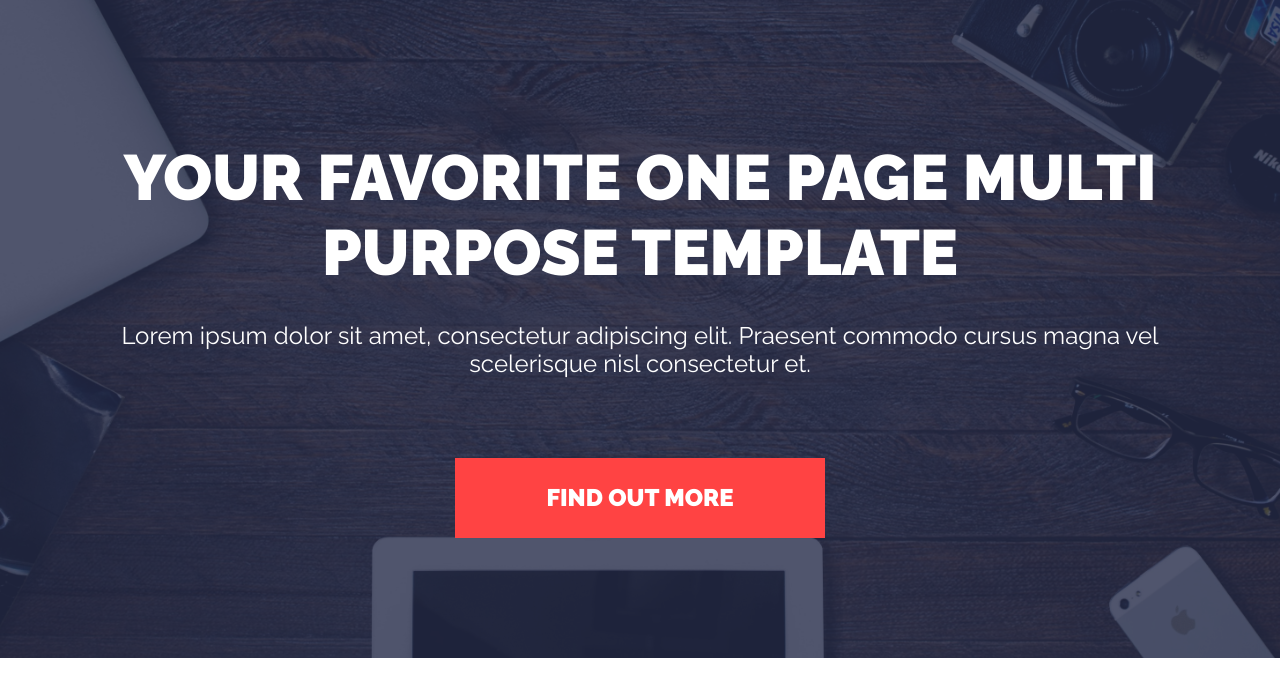
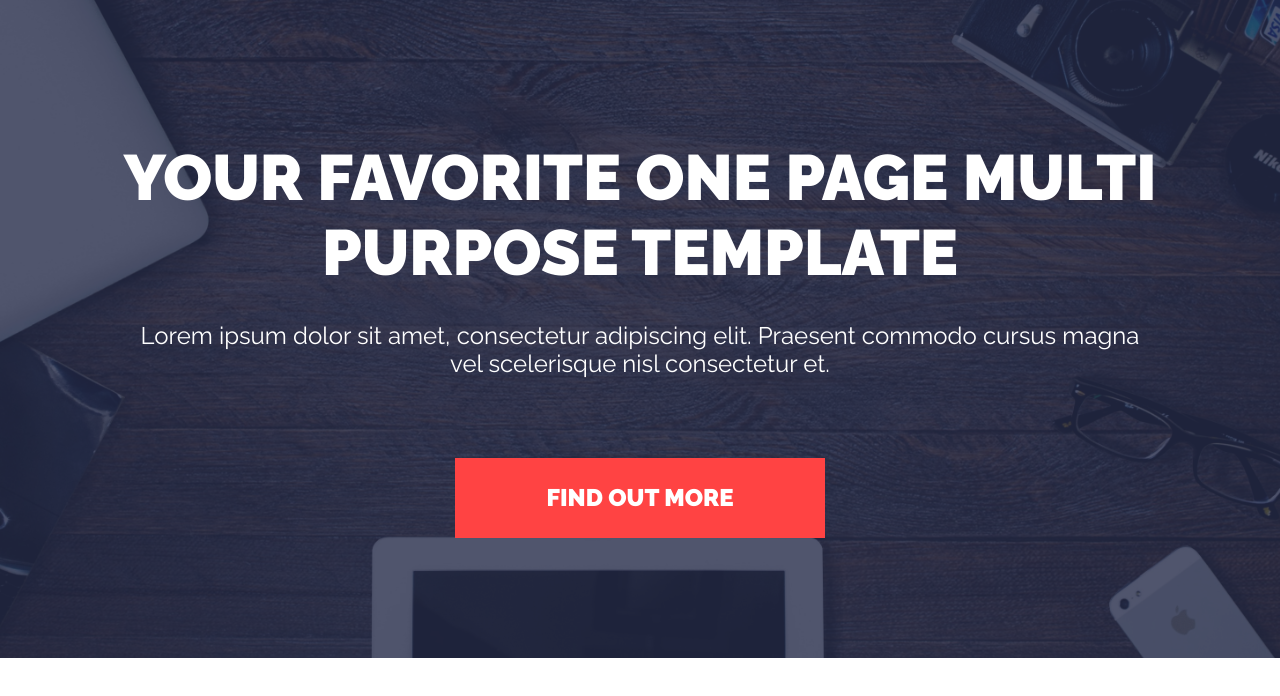
Before and after one commit to OjAntoni/ActiveBox, a website built with Parcel: page src/index.html in a window 1280 px wide. Shown: the part 90-786 px from the top of the page. Built offline with nearby package versions, Linux system fonts and the light colour scheme.

Commit message:
fix: delete redundant wrapper class, limit baanner text width

```diff
--- a/src/css/style.scss
+++ b/src/css/style.scss
@@ -167,7 +167,8 @@
     color: #fff;
     text-align: center;
     @include mixins.text("Raleway", 24px, 400, 28.18px);
-    margin-bottom: 79.57px;
+    max-width: 1010px;
+    margin: 0 auto 79.57px;
 
     @media only screen and (max-width: 1024px) {
       font-size: 18px;
--- a/src/index.html
+++ b/src/index.html
@@ -13,7 +13,6 @@
     <title>ActiveBox</title>
   </head>
   <body>
-    <div class="wrapper-header">
     <header class="header">
       <div class="container header__container">
         <a href="#" class="header__logo">
@@ -97,6 +96,5 @@
         <a href="#" class="btn banner__btn">Find Out More</a>
       </div>
     </section>
-    </div>
   </body>
 </html>
```
Lines whose indentation alone changed are shown as unchanged.
